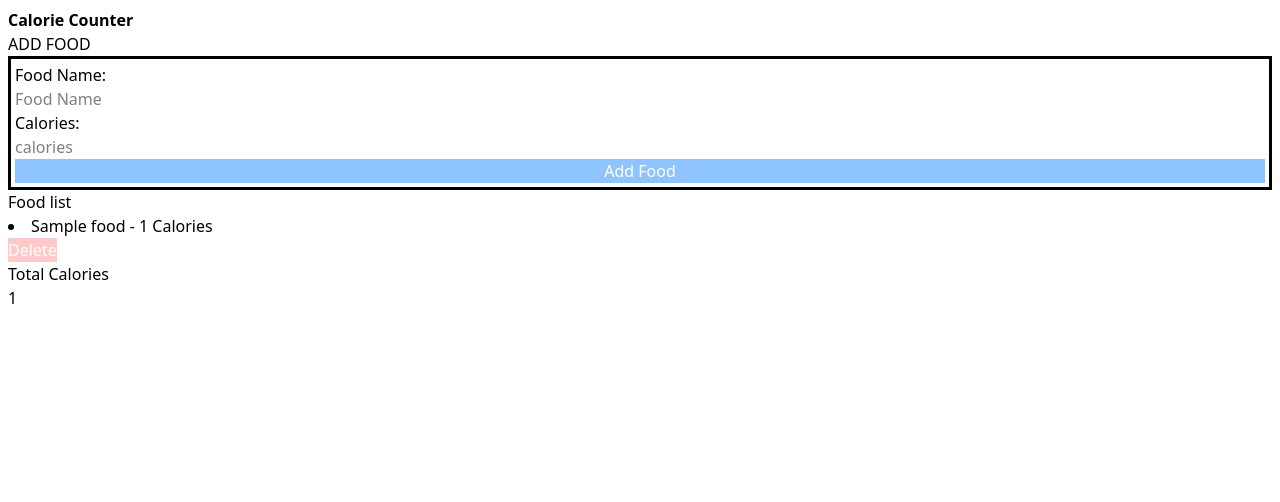
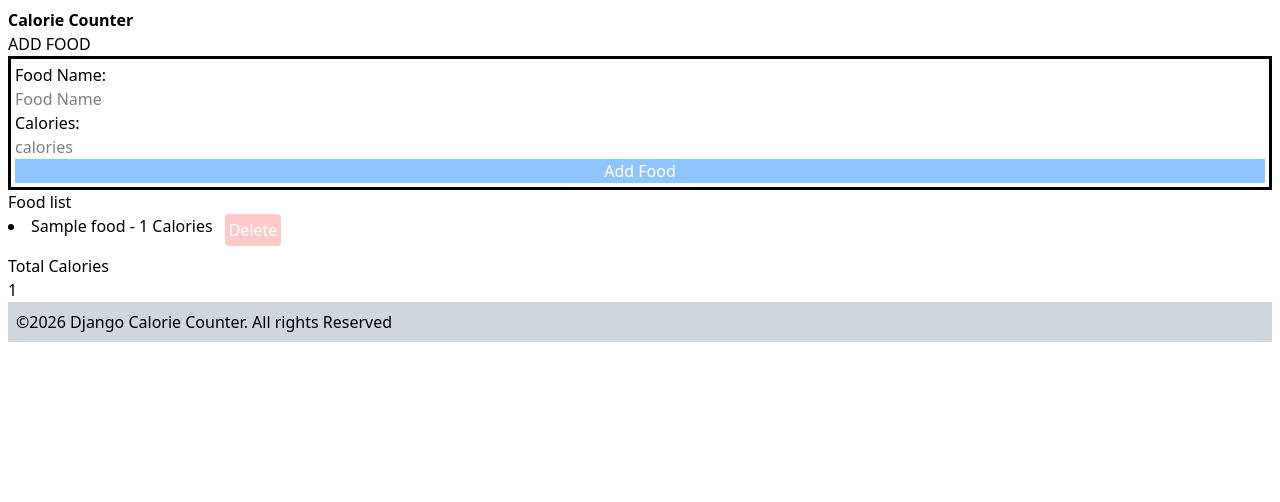
Before and after one commit to Ianmwia/django-calorie-tracker, a Django app: page /list_food/ in a window 1280 px wide. Shown: the part 40-542 px from the top of the page. Run offline with Django 5.2, Linux system fonts and the light colour scheme; tables that the repository leaves empty hold one stand-in row (values such as "Sample post").

Commit message:
adding styles and the remove button and server communication hidden

```diff
--- a/calorieapp/templates/index.html
+++ b/calorieapp/templates/index.html
@@ -10,9 +10,9 @@
     <p>ADD FOOD</p>
     <form method="post" class="flex flex-col border-3 p-1" action="{% url 'add_food' %}">
         {% csrf_token %}
-        <label for="Food Name">Food Name: </label>
-        <input type="text" name="name" id="food" placeholder="Food Name" required>
-        <label for="Food Name">Calories: </label>
+        <label for="food">Food Name: </label>
+        <input type="text" name="name" id="food" placeholder="Food Name" required autocomplete="on">
+        <label for="calories">Calories: </label>
         <input type="number" name="calories" id="calories" placeholder="calories" required>
         <button class="bg-blue-300 hover:bg-blue-700 text-white" type="submit">Add Food</button>
     </form>
@@ -21,15 +21,18 @@
     <p>Food list</p>
 
     {% for food in food_items %}
-        <li>{{food.name}} - {{food.calories}} Calories</li>
+        <div class="flex sm:w-full sm:flex-wrap">
+            <li class="mr-3 mb-4">{{food.name}} - {{food.calories}} Calories</li>
                 <form action="{% url 'remove_food' %}" method="post">
                     {% csrf_token %}
                     <input type="hidden" name="food_id" value="{{food.id}}">
-                <button class="bg-red-200 hover:bg-red-500 text-white" type="submit">Delete</button>
+                    <button class="bg-red-200 hover:bg-red-500 text-white p-1 rounded-sm" type="submit">Delete</button>
                 </form>
             {% empty %}
             <li>No Food Items Found</li>
+        </div>
     {% endfor %}
+
 </div>
 <div>
     <p>Total Calories</p>
--- a/calorieapp/views.py
+++ b/calorieapp/views.py
@@ -1,4 +1,4 @@
-from django.shortcuts import render, redirect
+from django.shortcuts import render, redirect, get_object_or_404
 from .models import Food
 
 # Create your views here.
@@ -27,7 +27,8 @@ def list_all_food_items(request):
 def remove_food_item(request):
     if request.method == 'POST':
         food_id = request.POST.get('food_id')
-        food = Food.objects.get(id=food_id)
+        #food = Food.objects.get(id=food_id) #http hidden vs <str:int> avoid displaying data to the user and send data to the browser
+        food = get_object_or_404(Food, id=food_id)
         food.delete()
     return redirect('list_food')
 
@@ -40,3 +41,5 @@ def remove_food_item(request):
 #         total_calories = total_calories
 #     return render (request, 'index.html', {'total_calories': total_calories})
 #render issues
+
+# reset calories count ## need user and date
```
Lines whose indentation alone changed are shown as unchanged.
